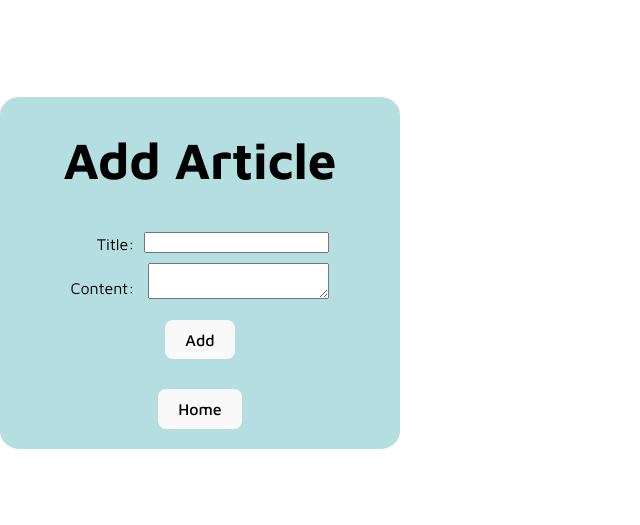
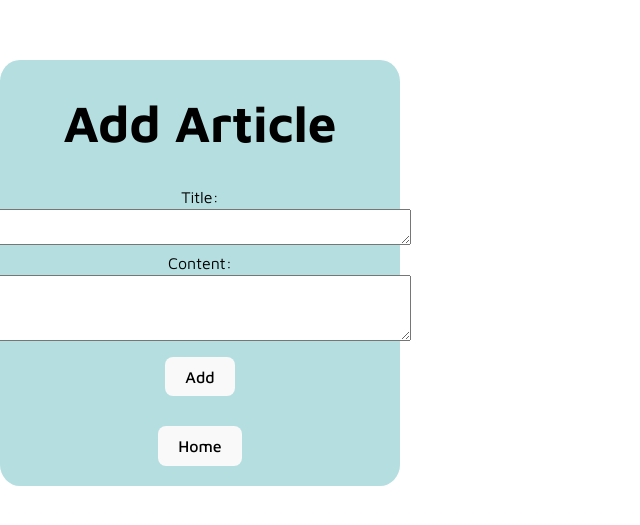
Before and after one commit to BebeCartal/BdeWeb, a React (Vite) app in the folder appReact/: page /articles/add in a window 1280 px wide. Shown: the part 127-652 px from the top of the page, without its empty margins (0-640 px from the left). Built offline with nearby package versions, Linux system fonts and the light colour scheme.

Commit message:
de l'affichage

```diff
--- a/appReact/src/component/AddArticle.jsx
+++ b/appReact/src/component/AddArticle.jsx
@@ -28,22 +28,20 @@ function AddArt() {
 
 		<div className='root'>
 
-            <form onSubmit={handleSubmit}>
+            <form onSubmit={handleSubmit} id='AddArt'>
 
             <h1> Add Article </h1>
                 <div className='cote'>
-                    <div className='test'>
+                    <div>
                         <label>Title:</label>
+                        <textarea type="text" name="title" id="titleInput" required cols="50"/>
                         <label>Content: </label>
-
+                        <textarea type="text" name="content" id="contentInput" required rows="4" cols="50"/>
                     </div>
 
-                    <div className='test'>
-                        <input type="text" name="title" id="titleInput" required />
-                        <textarea type="text" name="content" id="contentInput" required />
-                    </div>
                 </div>
                 <button type="submit">Add</button>
+
                 <Link to={`/`}><button>Home</button></Link>
             </form>
 
--- a/appReact/src/main.jsx
+++ b/appReact/src/main.jsx
@@ -8,6 +8,7 @@ import Register from './component/Register';
 import User from './component/User';
 import AddArt from './component/Addarticle';
 import './index.css';
+
 import { createBrowserRouter, RouterProvider, Route } from 'react-router-dom';
 
 const router = createBrowserRouter([
```
